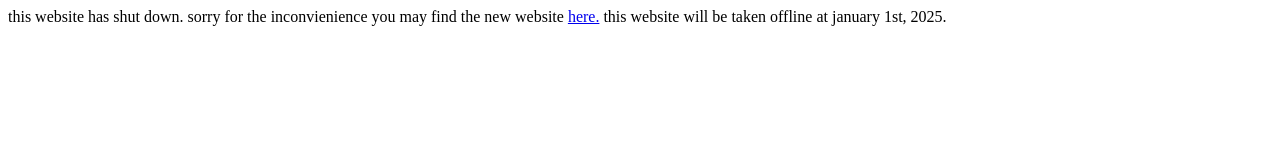
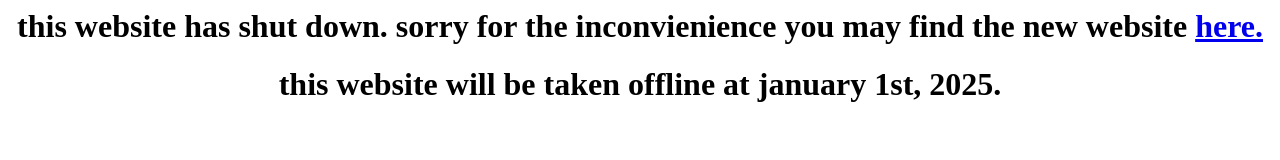
Before and after one commit to wowpowproductions/wowpowproductions, a plain HTML site: page index.html in a window 1280 px wide. Drawn offline with Linux system fonts and the light colour scheme.

Commit message:
Update index.html

```diff
--- a/index.html
+++ b/index.html
@@ -1,3 +1,5 @@
-this website has shut down. sorry for the inconvienience you may find the new website <a href="https://wowpowproductions.neocities.org">here.</a>
+<center>
+  <h1>this website has shut down. sorry for the inconvienience you may find the new website <a href="https://wowpowproductions.neocities.org">here.</a> </h1>
 
-this website will be taken offline at january 1st, 2025.
+  <h1>this website will be taken offline at january 1st, 2025.</h1>
+</center>
```
